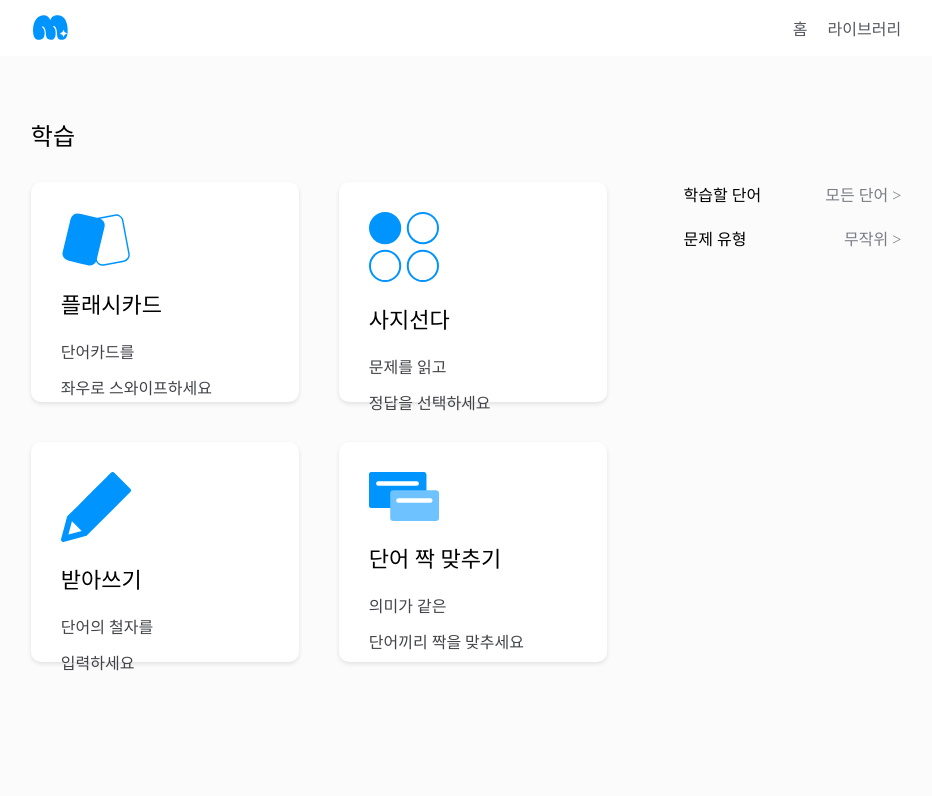
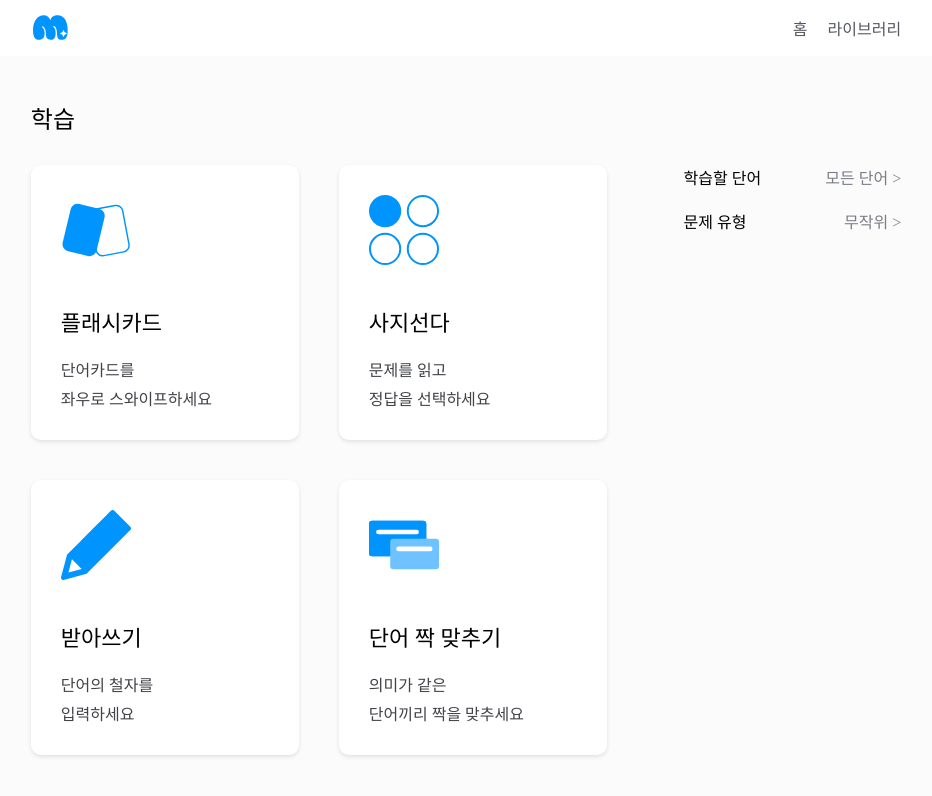
Before and after one commit to SSO-OK/Ssook, a React (Vite) app: page /Click in a window 1280 px wide. Shown: the top 796 px of the page, without its empty margins (174-1106 px from the left). Built offline with nearby package versions, Linux system fonts and the light colour scheme; a web font is replaced by a local one.

Commit message:
FIX : Click 화면 스타일컴포넌트 수정

```diff
--- a/src/pages/Click/index.tsx
+++ b/src/pages/Click/index.tsx
@@ -1,4 +1,5 @@
 import * as S from "./style";
+
 import flashcard from "../../assets/flash.svg";
 import multipleChoiceImage from "../../assets/four.svg";
 import write from "../../assets/write.svg";
@@ -40,9 +41,13 @@ const Click = () => {
           {boxes.map((box, index) => (
             <S.Box key={index}>
               <S.BoxImage src={box.image} alt={box.title} />
-              <S.BoxTitle>{box.title}</S.BoxTitle>
-              <S.BoxTag>{box.tag}</S.BoxTag>
-              <S.BoxTag2>{box.tag2}</S.BoxTag2>
+              <S.BoxContent>
+                <S.BoxTitle>{box.title}</S.BoxTitle>
+                <S.BoxTags>
+                  <S.BoxTag>{box.tag}</S.BoxTag>
+                  <S.BoxTag2>{box.tag2}</S.BoxTag2>
+                </S.BoxTags>
+              </S.BoxContent>
             </S.Box>
           ))}
         </S.BoxContainer>
--- a/src/pages/Click/style.ts
+++ b/src/pages/Click/style.ts
@@ -12,10 +12,9 @@ export const Click_Container = styled.div`
 `;
 
 export const Click_Title = styled.div`
-  display: flex;
   font-size: 24px;
   margin-bottom: 30px;
-  margin-top: 7%;
+  margin-top: 5%;
 `;
 
 export const ContentContainer = styled.div`
@@ -32,36 +31,40 @@ export const BoxContainer = styled.div`
 `;
 
 export const Box = styled.div`
-  display: inline-block;
   background-color: white;
   border-radius: 10px;
   padding: 30px;
   box-shadow: 0 2px 4px rgba(0, 0, 0, 0.1);
   display: flex;
   flex-direction: column;
-  position: relative;
-  min-height: 170px;
 
   &:hover {
-    border-left: 5px solid #0094ff;
+    border-left: 5px solid #0094ff; /* 호버 시 파란색 세로 선 */
   }
 `;
 
 export const BoxImage = styled.img`
   width: 70px;
-  height: auto;
-  margin-bottom: 20px;
+  height: 70px;
+  margin-bottom: 40px;
 `;
+
+export const BoxContent = styled.div``;
 
 export const BoxTitle = styled.div`
   font-size: 22px;
   margin-bottom: 20px;
 `;
 
+export const BoxTags = styled.div`
+  display: flex;
+  flex-direction: column;
+`;
+
 export const BoxTag = styled.div`
   color: #414348;
   font-size: 16px;
-  margin-bottom: 12px;
+  margin-bottom: 5px;
 `;
 
 export const BoxTag2 = styled.div`
@@ -79,7 +82,6 @@ export const SideSection = styled.div`
 export const SideItem = styled.div`
   display: flex;
   justify-content: space-between;
-  align-items: center;
   margin-bottom: 20px;
 `;
 
```
